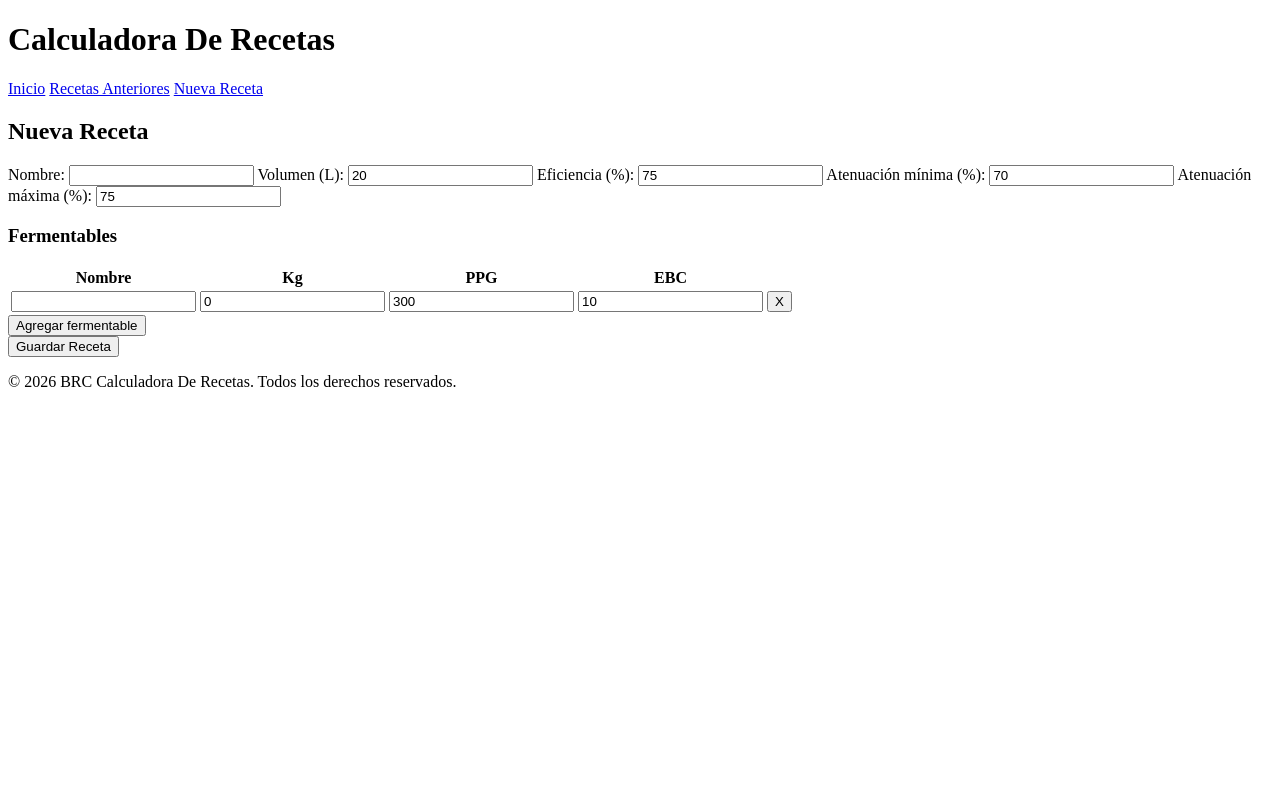
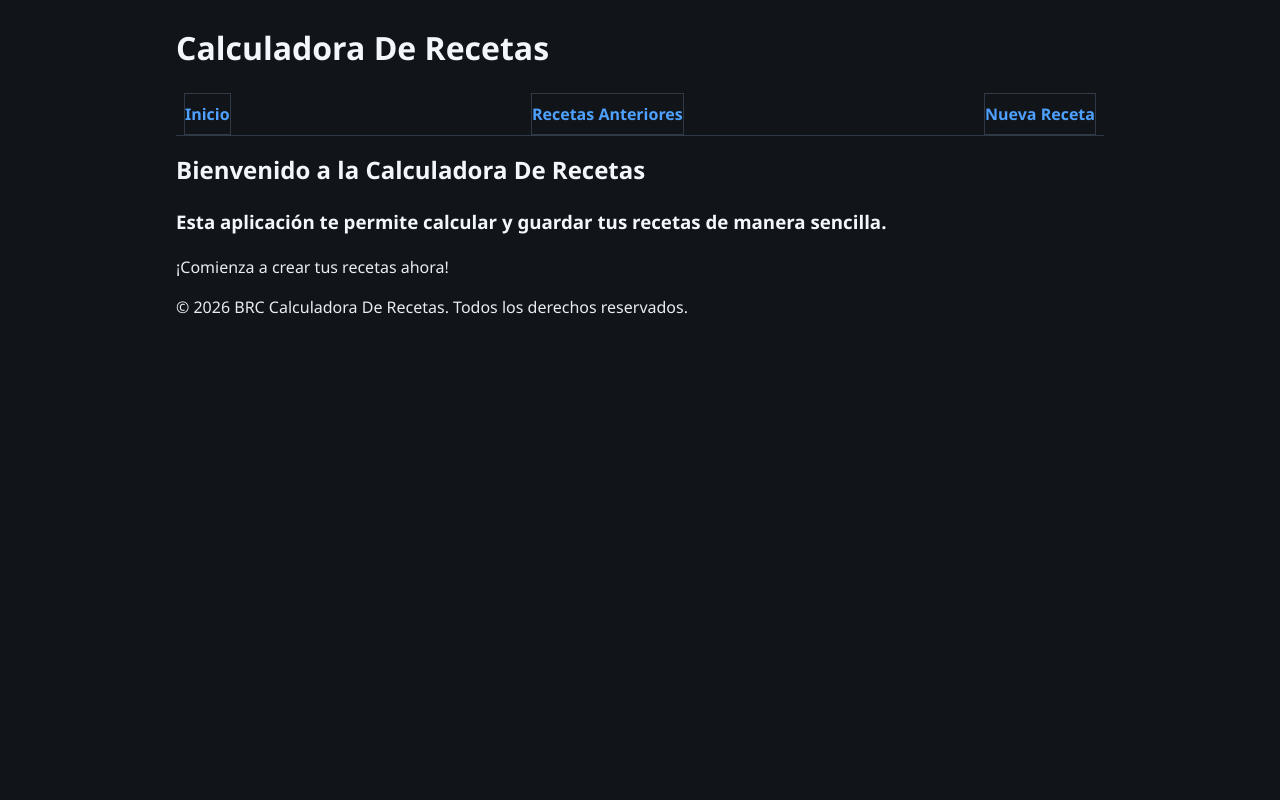
Before and after one commit to Pumaa969/Brewer-Recipe-Calculator-App, a Flask app: page /nueva in a window 1280 px wide. Run offline with Flask 3, Linux system fonts and the light colour scheme.

Commit message:
añadi estilo y formato

```diff
--- a/static/css/style.css
+++ b/static/css/style.css
@@ -0,0 +1,166 @@
+:root {
+	--bg: #111418;
+	--surface: #1a1f26;
+	--surface-2: #232a33;
+	--text: #e6edf3;
+	--muted: #9aa7b5;
+	--accent: #4ea1ff;
+	--accent-hover: #6ab2ff;
+	--border: #303946;
+	--danger: #e25d5d;
+}
+
+* {
+	box-sizing: border-box;
+}
+
+html,
+body {
+	margin: 0;
+	padding: 0;
+	min-height: 100%;
+	background: var(--bg);
+	color: var(--text);
+	font-family: "Segoe UI", Tahoma, Geneva, Verdana, sans-serif;
+	line-height: 1.5;
+}
+
+body {
+	max-width: 960px;
+	margin: 0 auto;
+	padding: 1.5rem 1rem 2rem;
+}
+
+a {
+	color: var(--accent);
+}
+
+a:hover {
+	color: var(--accent-hover);
+}
+
+main,
+section,
+article,
+.container,
+.card {
+	background: var(--surface);
+	border: 1px solid var(--border);
+	border-radius: 10px;
+	padding: 1.1rem;
+	margin: 0 auto 1rem;
+	box-shadow: 0 6px 18px rgba(0, 0, 0, 0.22);
+}
+
+h1,
+h2,
+h3,
+h4,
+h5,
+h6 {
+	margin-top: 0;
+	color: #f3f7fb;
+}
+
+label {
+	display: block;
+	margin-bottom: 0.35rem;
+	color: var(--muted);
+}
+
+input,
+select,
+textarea,
+button {
+	width: 100%;
+	border-radius: 8px;
+	border: 1px solid var(--border);
+	background: var(--surface-2);
+	color: var(--text);
+	padding: 0.6rem 0.75rem;
+	font: inherit;
+}
+
+input:focus,
+select:focus,
+textarea:focus,
+button:focus {
+	outline: 2px solid rgba(78, 161, 255, 0.45);
+	outline-offset: 1px;
+}
+
+button {
+	cursor: pointer;
+	background: var(--accent);
+	border-color: transparent;
+	color: #08121f;
+	font-weight: 600;
+	width: auto;
+	min-width: 140px;
+	display: inline-block;
+	margin: 0.5rem 0.5rem 0.5rem 0;
+	padding: 0.65rem 1rem;
+}
+
+button:hover {
+	background: var(--accent-hover);
+}
+
+button:disabled {
+	opacity: 0.55;
+	cursor: not-allowed;
+}
+
+table {
+	width: 100%;
+	border-collapse: collapse;
+	background: var(--surface);
+}
+
+th,
+td {
+	border: 1px solid var(--border);
+	padding: 0.6rem;
+	text-align: left;
+}
+
+th {
+	background: #202834;
+}
+
+.text-muted {
+	color: var(--muted);
+}
+
+.text-danger {
+	color: var(--danger);
+}
+
+.nav {
+    display: flex;
+    justify-content: space-between;
+    align-items: center;
+    margin-bottom: 1rem;
+    border:#08121f;
+    border-bottom: 1px solid var(--border);
+}
+
+.nav a {
+    text-decoration: none;
+    color: var(--accent);
+    font-weight: 600;
+    margin-right: 1rem;
+    padding: 0.5rem 0;
+    background: transparent;
+    margin: 0 0.5rem;
+    border: 1px solid var(--border);
+}
+
+.nav a:hover {
+    color: var(--accent-hover);
+    background: var(--surface-2);
+    border-radius: 5px;
+    margin: 0 0.5rem;
+    padding : 0.5rem 0.75rem;
+    border: 1px solid var(--border);
+}
--- a/templates/base.html
+++ b/templates/base.html
@@ -17,9 +17,11 @@
         </div>
     </div>
 
-    <main>
-        {% block content %}{% endblock %}
-    </main>
+    <div class="contenido">
+        <h2>Bienvenido a la Calculadora De Recetas</h2>
+        <h3>Esta aplicación te permite calcular y guardar tus recetas de manera sencilla.</h3>
+        <p>¡Comienza a crear tus recetas ahora!</p>
+    </div>
 
     <div class="footer">
         <p>© 2026 BRC Calculadora De Recetas. Todos los derechos reservados.</p>
```
